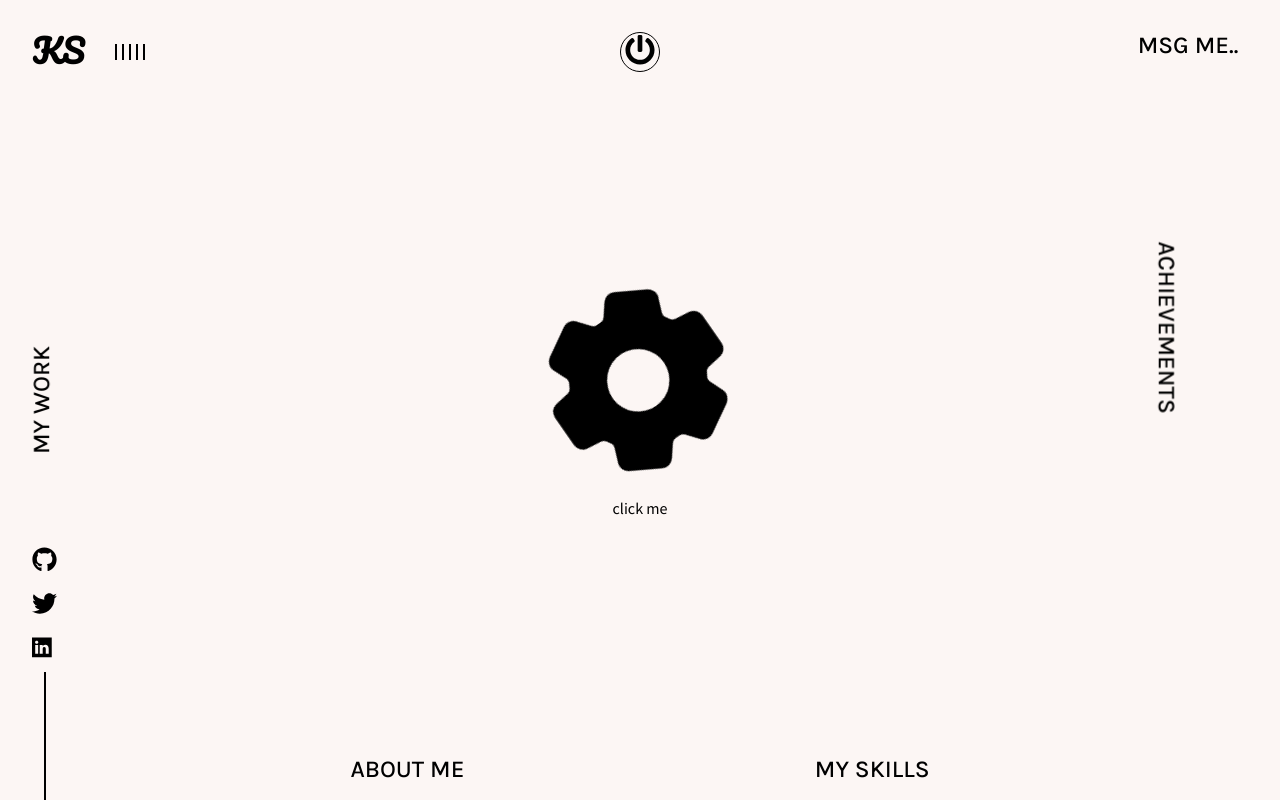
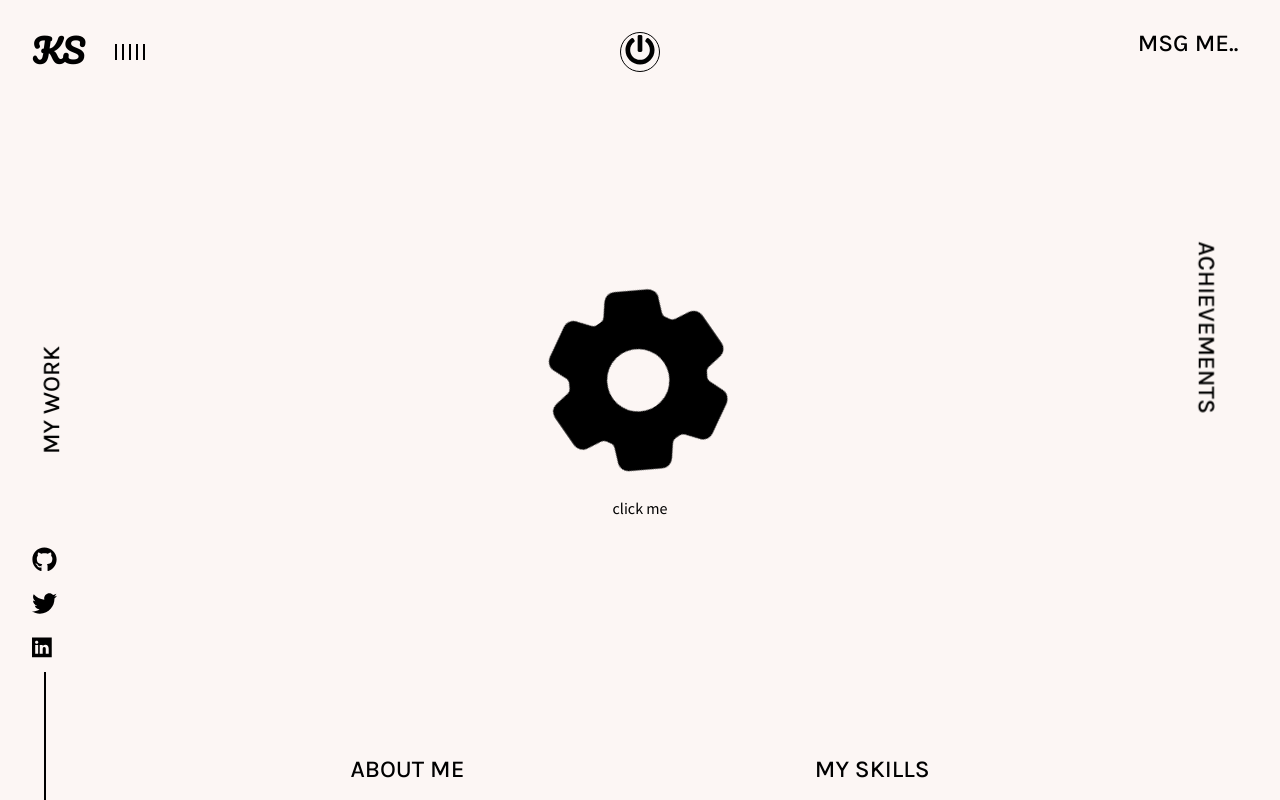
Before and after one commit to Ks103/khushi.tech, a React (Create React App) app: page / in a window 1280 px wide. Built offline with nearby package versions, Linux system fonts and the light colour scheme.

Commit message:
changed css

```diff
--- a/src/components/Main.js
+++ b/src/components/Main.js
@@ -152,7 +152,7 @@ const Main = () => {
                     transition: { type:'spring', duration: 1.5, delay:1}
                 }}
                 animate={{
-                    y:0,
+                    y:-2.5,
                     transition: { type:'spring', duration: 1.5, delay:1}
                 }}
                 whileHover={{scale: 1.1}}
@@ -165,11 +165,11 @@ const Main = () => {
             <BLOG to="/blog">
                 <motion.h2
                 initial={{
-                    y:-200,
+                    y:-600,
                     transition: { type:'spring', duration: 1.5, delay:1}
                 }}
                 animate={{
-                    y:0,
+                    y:-40,
                     transition: { type:'spring', duration: 1.5, delay:1}
                 }}
                 whileHover={{scale: 1.1}}
@@ -185,7 +185,7 @@ const Main = () => {
                     transition: { type:'spring', duration: 1.5, delay:1}
                 }}
                 animate={{
-                    y:0,
+                    y:10,
                     transition: { type:'spring', duration: 1.5, delay:1}
                 }}
                  whileHover={{scale: 1.1}}
```
